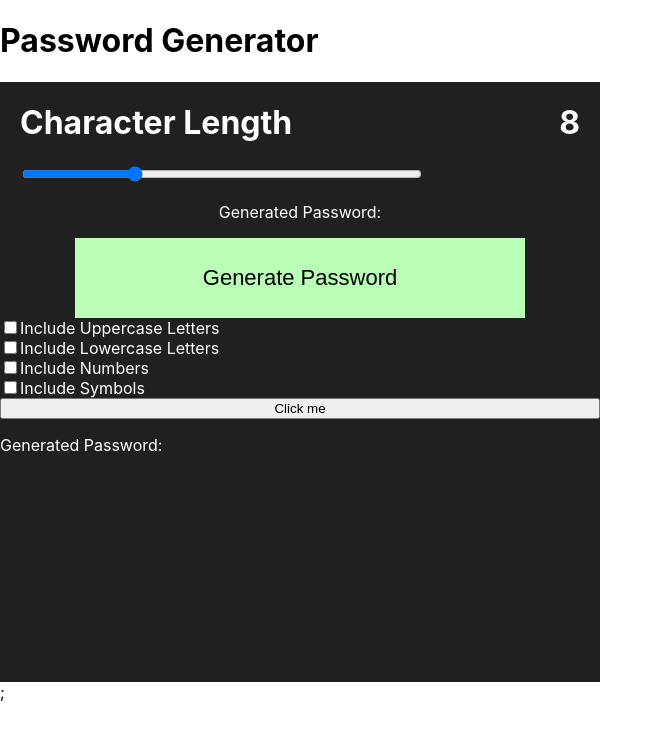
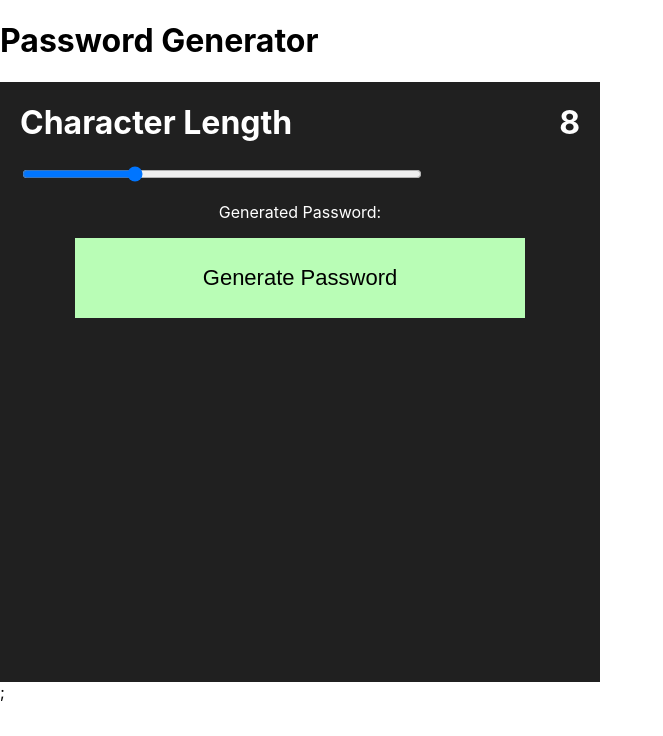
Before and after one commit to Zakariyya98/PasswordGenerator, a React (Create React App) app: page / in a window 1280 px wide. Shown: the top 736 px of the page, without its empty margins (0-663 px from the left). Built offline with nearby package versions, Linux system fonts and the light colour scheme.

Commit message:
Card.jsx: add: Removed CharacterToggles component + its import

```diff
--- a/src/components/Card/Card.jsx
+++ b/src/components/Card/Card.jsx
@@ -1,5 +1,4 @@
 import CharacterLength from "../CharacterLength";
-import CharacterToggles from "../CharacterToggles";
 import "./Card.scss";
 
 const Card = () => {
@@ -8,7 +7,6 @@ const Card = () => {
       <h1>Password Generator</h1>
       <div className="card__container">
         <CharacterLength />
-        <CharacterToggles />
       </div>
     </>
   );
```
